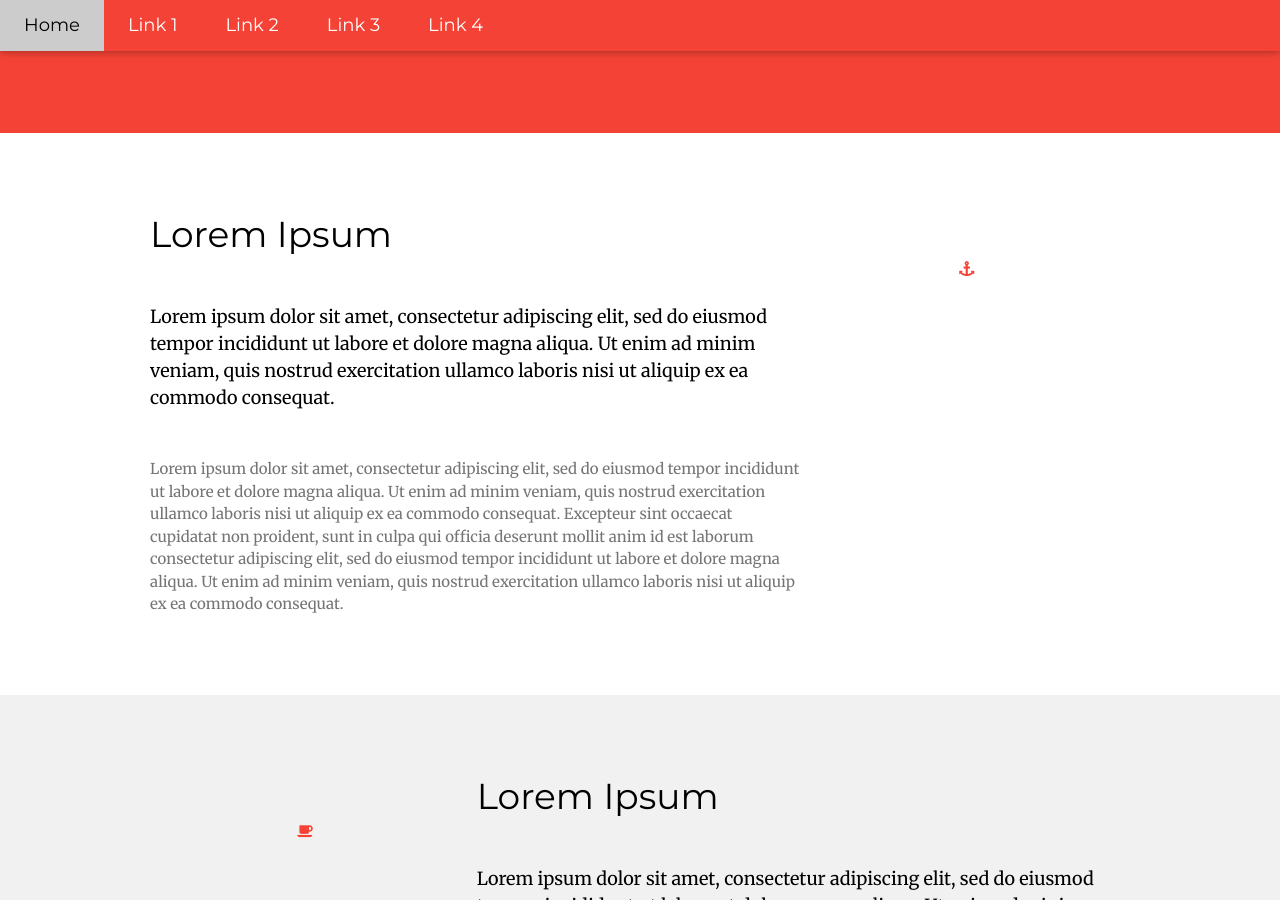
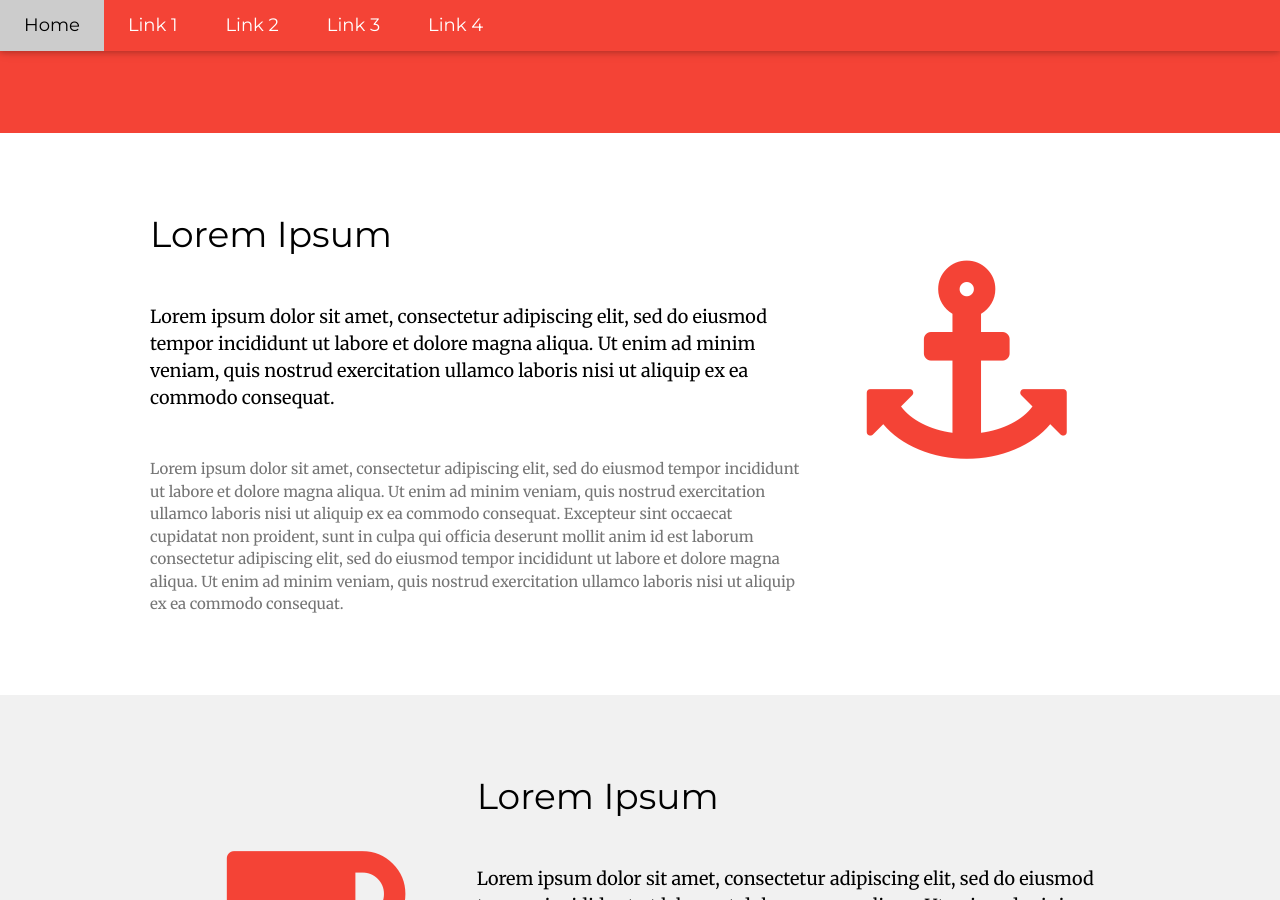
Before and after one commit to tip4programs/tip4programs.github.io, a Jekyll site: the page built from index.html, in a window 1280 px wide and 900 px high, scrolled down 386 px. Built offline with Jekyll 4.4.1, drawn with Linux system fonts in a browser that asks for light colours.

Commit message:
Update index.html

```diff
--- a/index.html
+++ b/index.html
@@ -15,7 +15,7 @@ layout: default
     </div>
 
     <div class="w3-third w3-center">
-      <i class="fa fa-anchor w3-padding-64 w3-text-red"></i>
+      <i class="fa fa-anchor w3-padding-64 w3-text-red" style="font-size:200px"></i>
     </div>
   </div>
 </div>
@@ -24,7 +24,7 @@ layout: default
 <div class="w3-row-padding w3-light-grey w3-padding-64 w3-container">
   <div class="w3-content">
     <div class="w3-third w3-center">
-      <i class="fa fa-coffee w3-padding-64 w3-text-red w3-margin-right"></i>
+      <i class="fa fa-coffee w3-padding-64 w3-text-red w3-margin-right" style="font-size:200px"></i>
     </div>
 
     <div class="w3-twothird">
```
